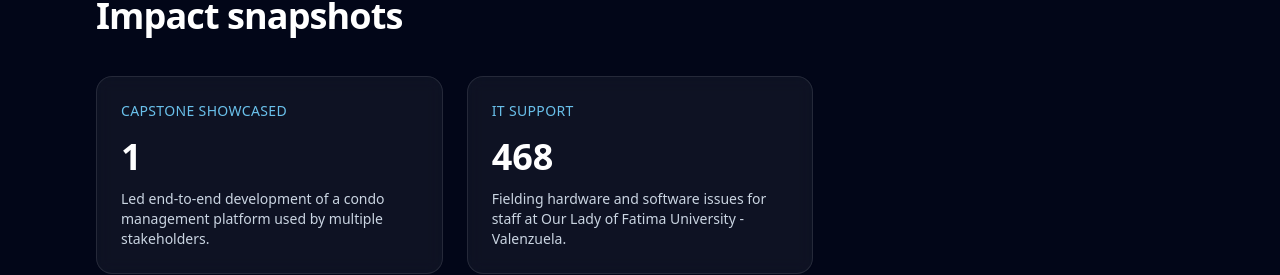
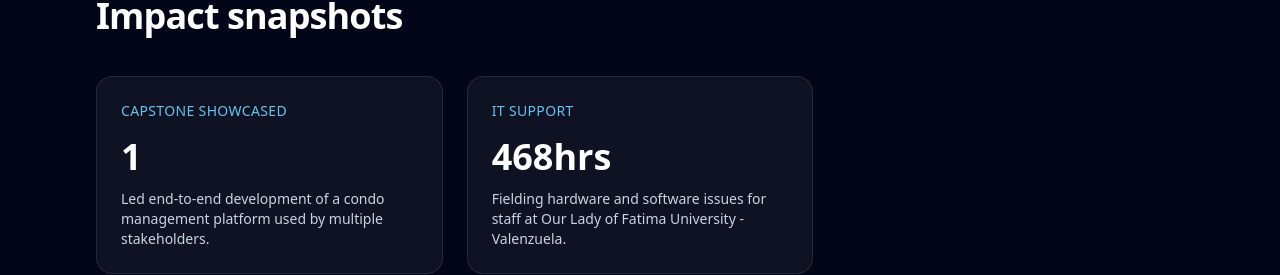
Before and after one commit to iReaching/grad-portfolio, a React (Vite) app: page / in a window 1280 px wide. Shown: the part 1994-2269 px from the top of the page. Built offline with nearby package versions, Linux system fonts and the light colour scheme.

Commit message:
Repolish:

```diff
--- a/src/App.tsx
+++ b/src/App.tsx
@@ -27,7 +27,7 @@ const metrics: Metric[] = [
   },
   {
     label: 'IT Support',
-    value: '468',
+    value: '468hrs',
     description: 'Fielding hardware and software issues for staff at Our Lady of Fatima University - Valenzuela.',
   },
 ]
```
